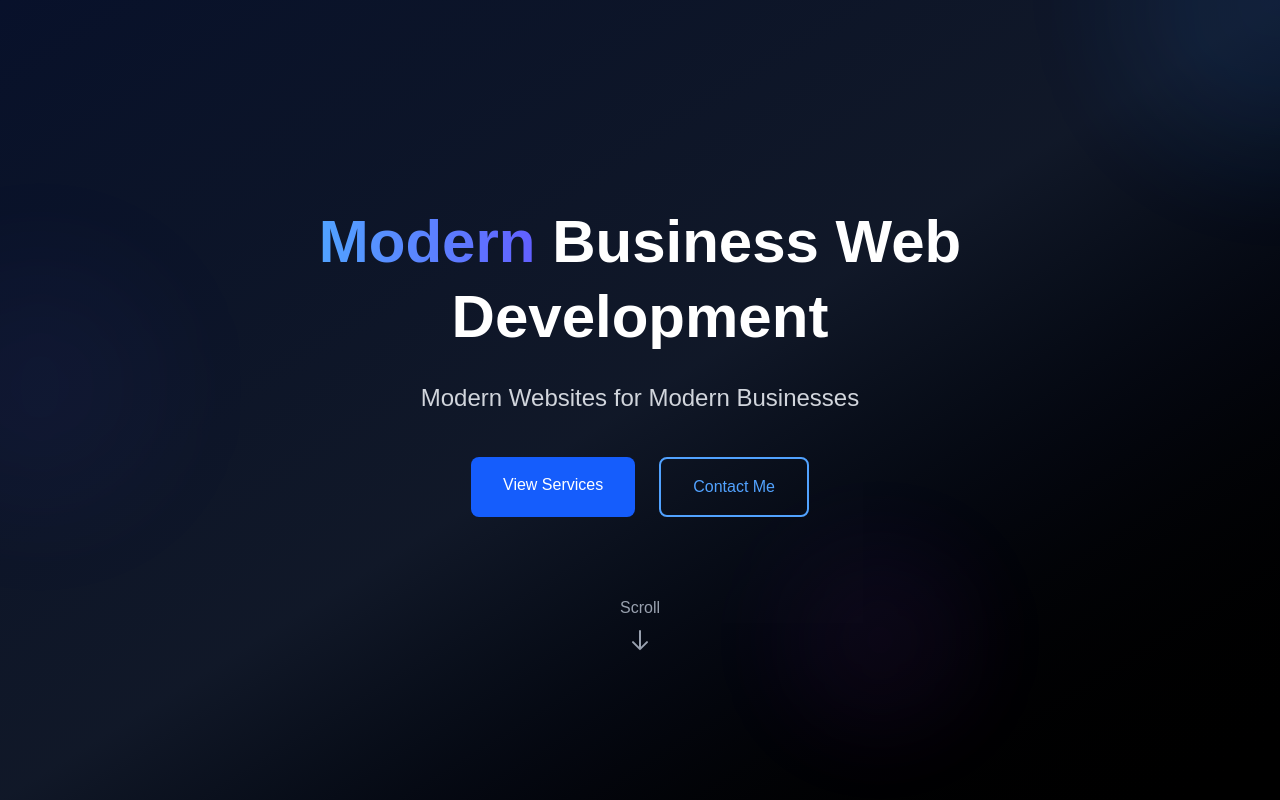
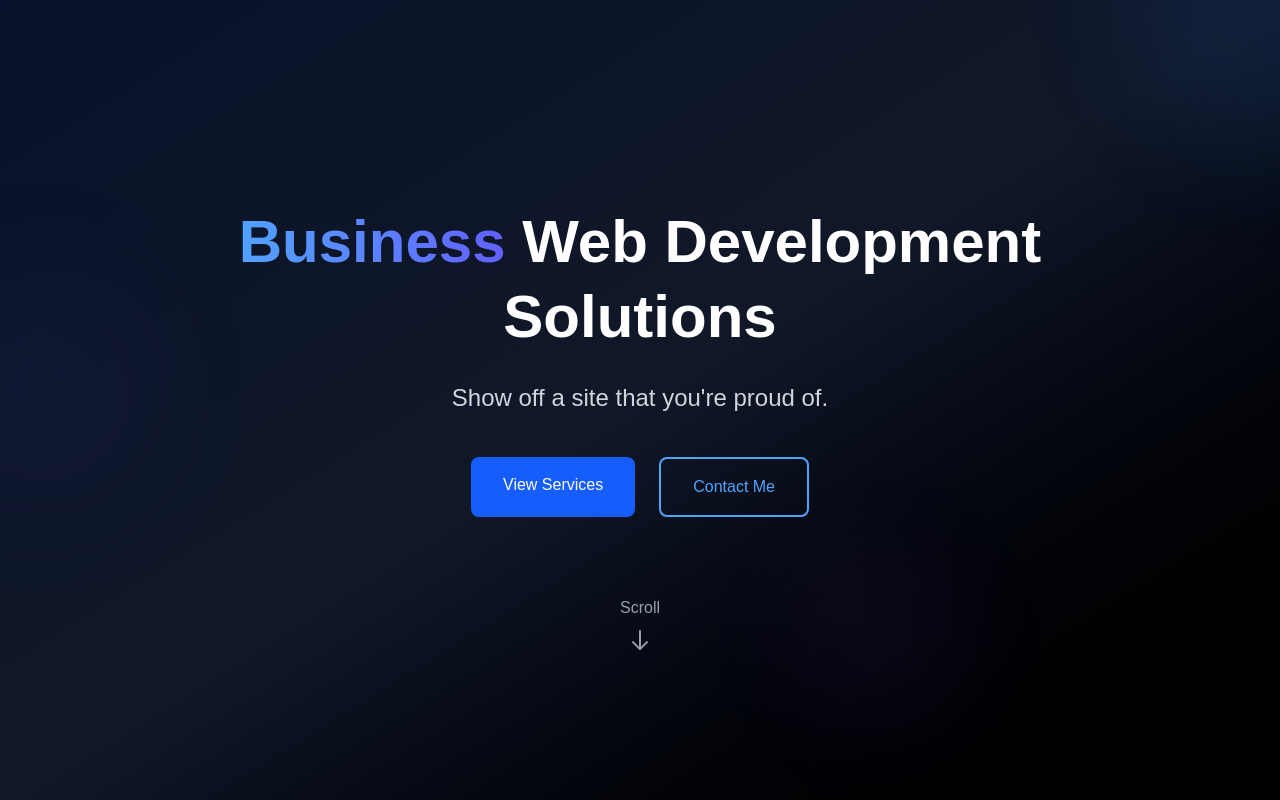
Before and after one commit to Manzi9/dev-site, a Next.js app: page / in a window 1280 px wide. Shown: the top 800 px of the page. Built offline with nearby package versions, Linux system fonts and the light colour scheme.

Commit message:
change hero copy

```diff
--- a/app/components/Hero.jsx
+++ b/app/components/Hero.jsx
@@ -23,13 +23,13 @@ export default function Hero() {
         <div className="max-w-4xl mx-auto text-center">
           <h1 className="text-5xl md:text-6xl font-bold mb-6 text-white leading-tight">
             <span className="text-transparent bg-clip-text bg-gradient-to-r from-blue-400 to-indigo-500">
-              Modern
+              Business
             </span>{" "}
-            Business Web Development
+            Web Development Solutions
           </h1>
 
           <p className="text-xl md:text-2xl mb-10 text-gray-300 max-w-3xl mx-auto leading-relaxed">
-            Modern Websites for Modern Businesses
+            Show off a site that you're proud of.
           </p>
 
           <div className="flex flex-col sm:flex-row justify-center gap-6 mb-20">
--- a/app/layout.jsx
+++ b/app/layout.jsx
@@ -13,7 +13,7 @@ export default function RootLayout({ children }) {
   return (
     <html lang="en" className="dark scroll-smooth">
       <body className={`${inter.className} bg-gray-950 text-gray-200`}>
-        <header className="bg-black/80 text-white sticky top-0 z-50 backdrop-blur-md">
+        <header className="bg-black/70 text-white sticky top-0 z-50 backdrop-blur-md">
           <div className="container mx-auto px-6 py-4">
             <nav className="flex justify-between items-center">
               <a href="/" className="text-2xl font-light nav-link">
```
